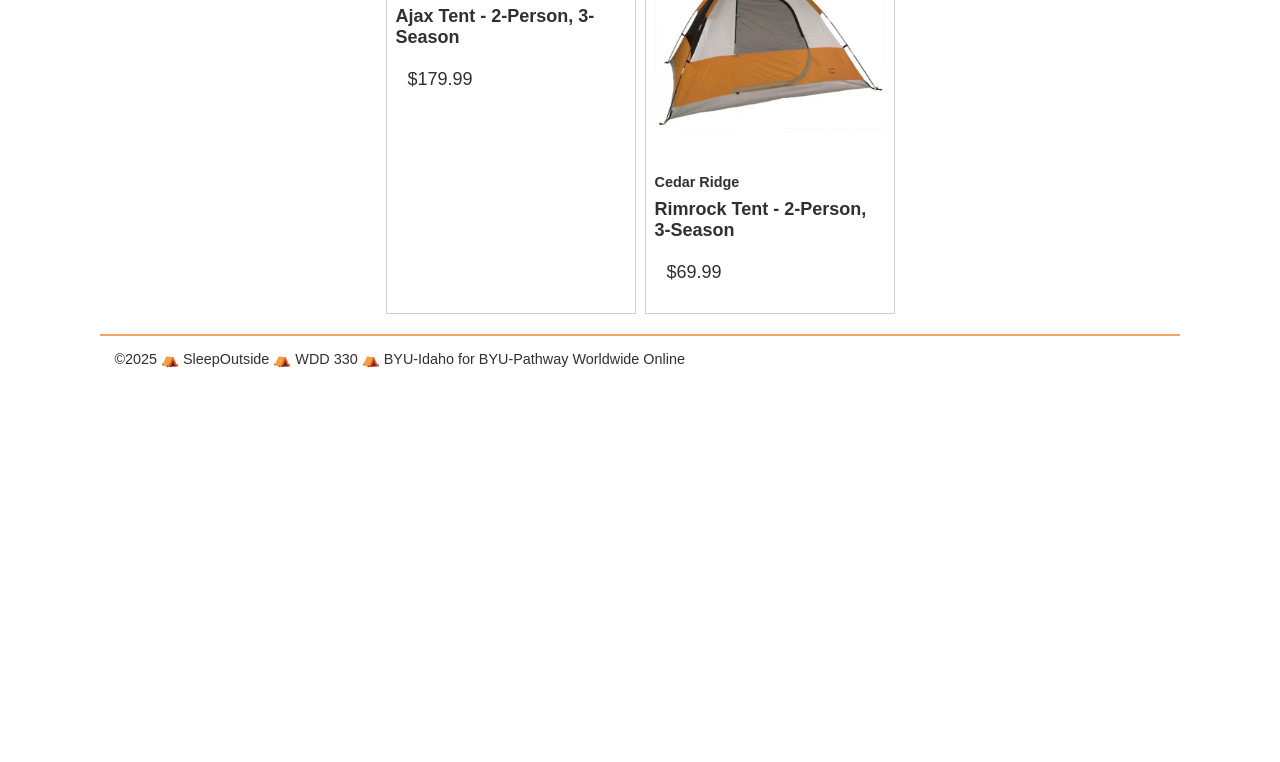
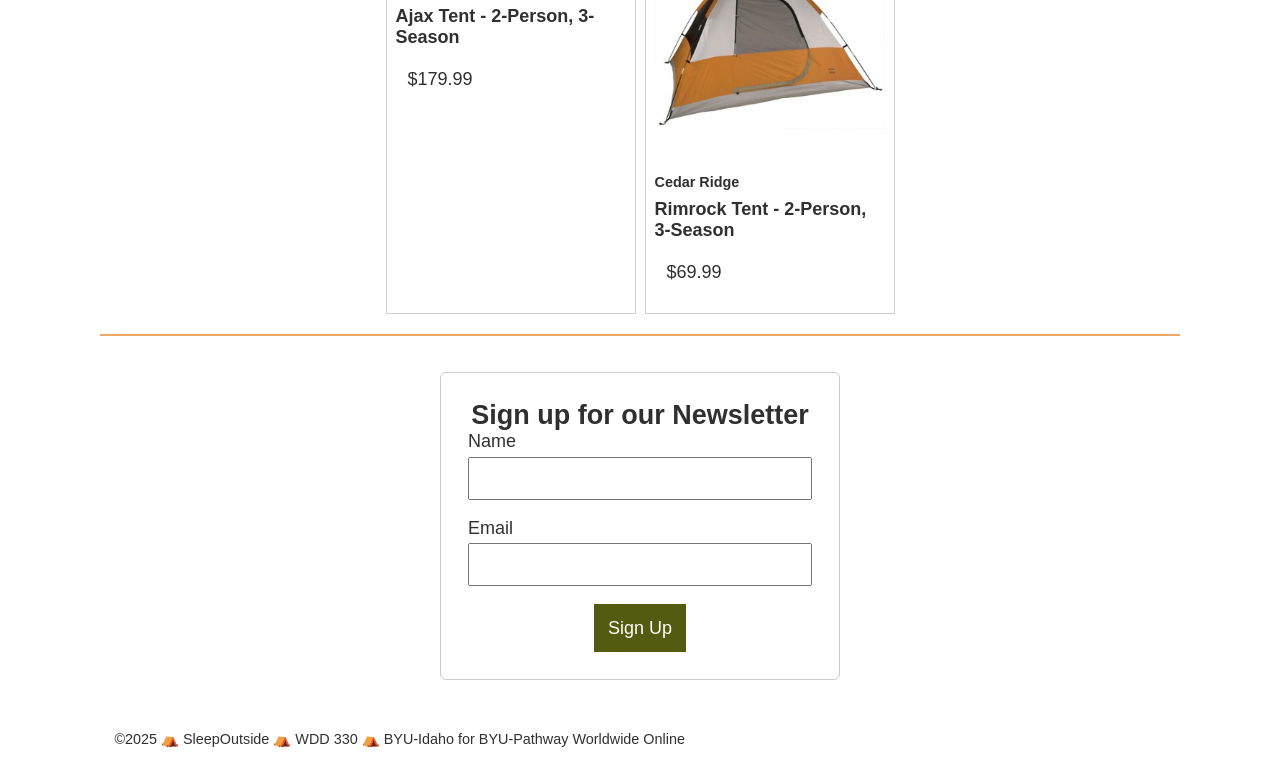
Before and after one commit to eugebyuidaho/wdd330, a website built with Vite: page src/index.html in a window 1280 px wide. Shown: the part 995-1757 px from the top of the page. Before the commit the page ends 1377 px from the top, so only its background shows below. Built offline with nearby package versions, Linux system fonts and the light colour scheme; files whose address does not match are found by name.

Commit message:
Add newsletter sign up form to home page

```diff
--- a/src/css/style.css
+++ b/src/css/style.css
@@ -261,3 +261,42 @@ footer {
   font-size: var(--small-font);
   padding: 1em;
 }
+
+.newsletter {
+  max-width: 400px;
+  margin: 2em auto;
+  padding: 1.5em;
+  border: 1px solid #ccc;
+  border-radius: 6px;
+}
+
+.newsletter h2 {
+  margin-top: 0;
+  text-align: center;
+}
+
+#newsletter-form {
+  display: flex;
+  flex-direction: column;
+}
+
+#newsletter-form label {
+  margin-bottom: 0.25em;
+}
+
+#newsletter-form input {
+  margin-bottom: 1em;
+  padding: 0.5em;
+  font-size: 1em;
+}
+
+#newsletter-form button {
+  padding: 0.75em;
+  font-size: 1em;
+  cursor: pointer;
+}
+
+#newsletter-message {
+  margin-top: 1em;
+  text-align: center;
+}
--- a/src/index.html
+++ b/src/index.html
@@ -66,6 +66,21 @@
         <ul class="product-list"></ul>
       </section>
     </main>
+
+    <section class="newsletter" id="newsletter">
+      <h2>Sign up for our Newsletter</h2>
+      <form id="newsletter-form">
+        <label for="newsletter-name">Name</label>
+        <input type="text" id="newsletter-name" name="name" required/>
+
+        <label for="newsletter-email">Email</label>
+        <input type="email" id="newsletter-email" name="email" required/>
+
+        <button type="submit">Sign Up</button>
+      </form>
+      <p id="newsletter-message" hidden></p>
+    </section>
+
     <footer>
       &copy;2025 ⛺ SleepOutside ⛺ WDD 330 ⛺ BYU-Idaho for BYU-Pathway
       Worldwide Online
--- a/src/js/main.js
+++ b/src/js/main.js
@@ -5,3 +5,17 @@ const dataSource = new ProductData('tents');
 const listElement = document.querySelector('.product-list');
 const productList = new ProductList('tents', dataSource, listElement);
 productList.init();
+
+const newsletterForm = document.querySelector('#newsletter-form');
+const newsletterMessage = document.querySelector('#newsletter-message');
+
+newsletterForm.addEventListener('submit', (event) => {
+    event.preventDefault();
+
+    const name = document.querySelector('#newsletter-name').value;
+
+    newsletterMessage.textContent = `Thank you, ${name}! You are now subscribed to our Newsletter.`;
+    newsletterMessage.hidden = false;
+
+    newsletterForm.reset();
+});
```
